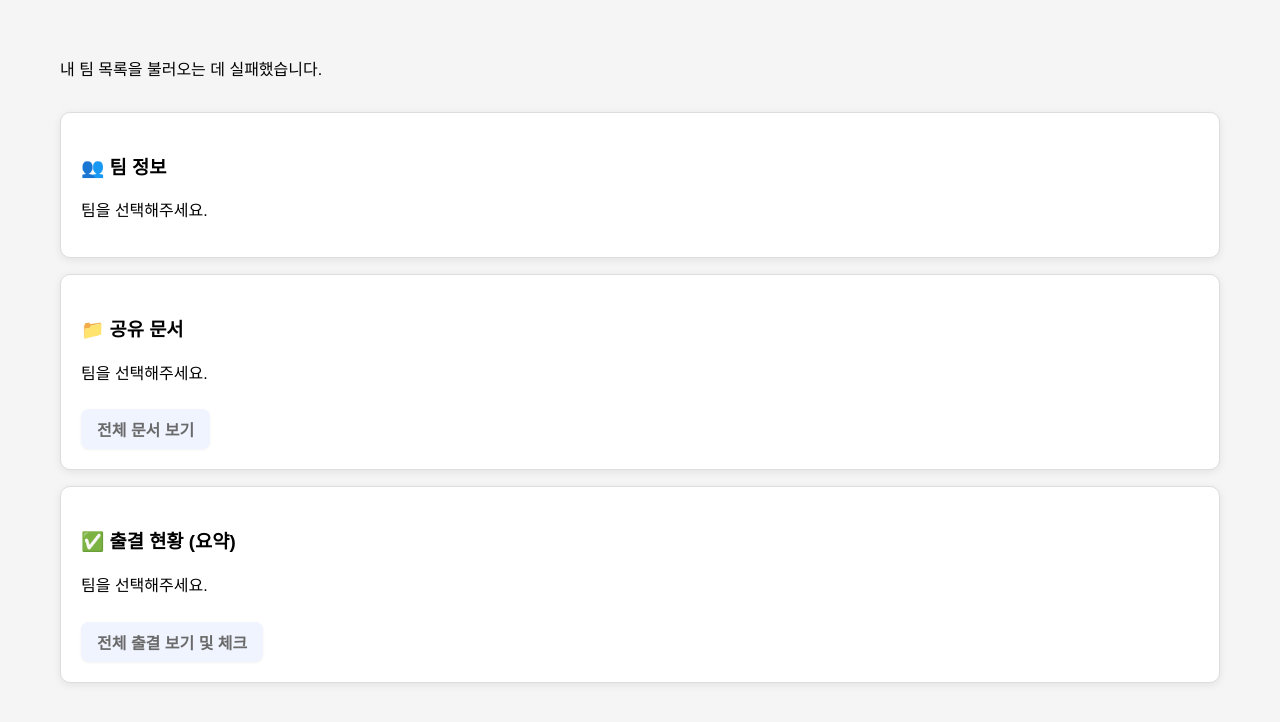
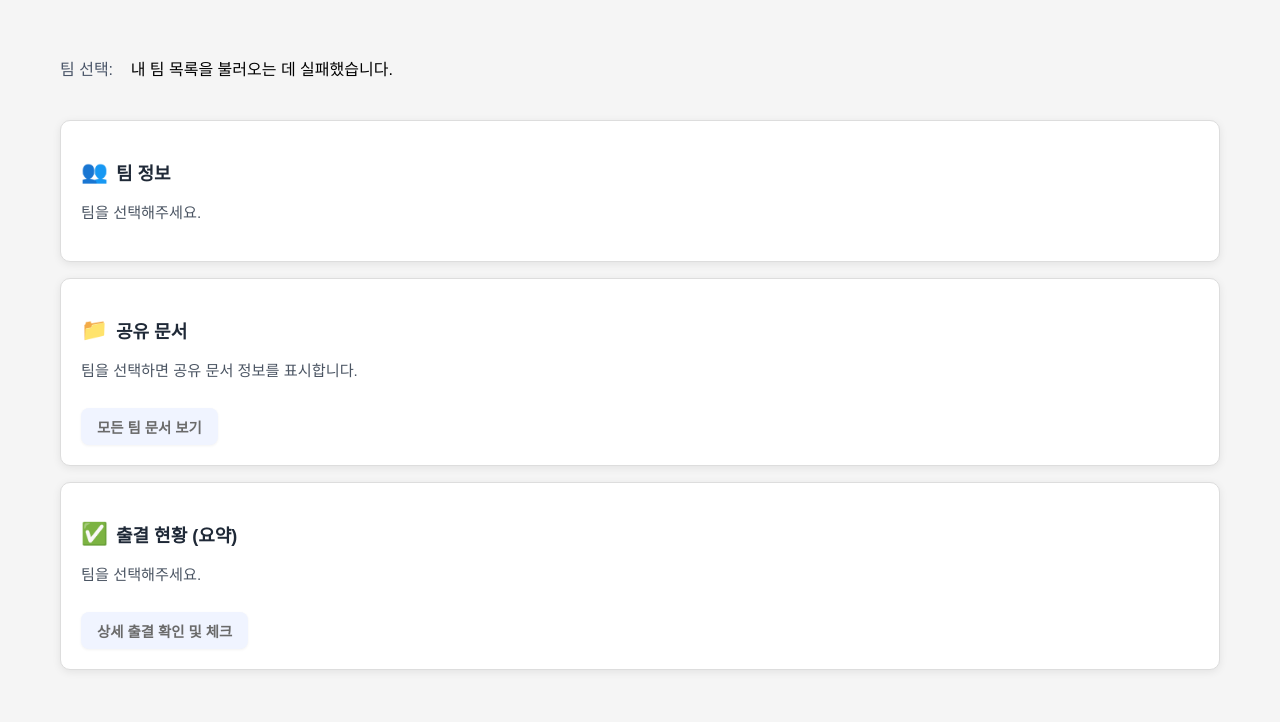
Before and after one commit to shagyeong/SP2025S, a Django app: template serverproject/mainpage/templates/mainpage/index.html in a window 1280 px wide. Shown: the part 54-776 px from the top of the page. Run offline with Django 3.2, Linux system fonts and the light colour scheme; the template is opened without the code that fills it, so the values that code supplies are empty; some web fonts are replaced.

Commit message:
학생 페이지 최종 수정

```diff
--- a/serverproject/mainpage/static/mainpage/css/student.css
+++ b/serverproject/mainpage/static/mainpage/css/student.css
@@ -41,38 +41,195 @@ h3::before {
     color: #fff;
 }
 
-.team-button-group { /* 이 스타일은 index.html과 attendance.html 모두 적용 가능 */
+/* 팀 선택 버튼 그룹 스타일 */
+.team-button-group {
   display: flex;
   flex-wrap: wrap;
-  gap: 0.5rem;
-  margin-bottom: 1rem;
-  align-items: center; /* label과 버튼 정렬을 위해 추가 */
+  gap: 0.6rem;
+  margin-bottom: 1.5rem;
+  align-items: center;
+}
+.team-button-group > label {
+  font-weight: 500;
+  color: #4A5568;
+  margin-right: 0.5rem;
 }
 
-/* 팀 버튼 공통 스타일 (button 태그와 a 태그 모두에 적용될 수 있도록) */
-.team-button, /* student.js가 생성하는 버튼용 */
-.team-btn {    /* attendance.html의 a 태그용 (클래스명 통일 권장) */
-  padding: 0.5rem 1rem;
-  border: 1px solid #ccc;
-  background-color: #f9f9f9;
-  border-radius: 0.5rem;
-  cursor: pointer;
-  transition: background-color 0.3s;
-  text-decoration: none; /* a 태그용 */
-  color: #333; /* 기본 글자색 지정 (a 태그 기본색 덮어쓰기) */
-  display: inline-block; /* a 태그를 버튼처럼 */
-  font-size: 0.9rem; /* ★★★ 폰트 크기를 명시적으로 지정 (예시) ★★★ */
-  /* 필요하다면 line-height, font-weight 등도 통일 */
+
+#team-buttons { /* student.js가 버튼을 채우는 div */
+  display: flex;
+  flex-wrap: wrap;
+  gap: 0.6rem; /* 개별 버튼 사이의 간격 */
 }
 
-.team-button:hover,
-.team-btn:hover {
-  background-color: #eef2ff;
+.team-button { /* student.js가 생성하는 button 요소에 적용될 클래스 */
+  padding: 0.6rem 1rem;
+  border: 1px solid #D1D5DB; /* Tailwind gray-300 */
+  background-color: #F9FAFB; /* Tailwind gray-50 */
+  border-radius: 0.375rem; /* 6px */
+  cursor: pointer;
+  transition: all 0.2s ease-in-out;
+  color: #374151; /* Tailwind gray-700 */
+  font-size: 0.9rem;
+  font-weight: 500;
+  box-shadow: 0 1px 2px 0 rgba(0, 0, 0, 0.05);
 }
 
-.team-button.active,
-.team-btn.active {
-  background-color: #3b82f6;
+.team-button:hover {
+  background-color: #F3F4F6; /* Tailwind gray-100 */
+  border-color: #9CA3AF; /* Tailwind gray-400 */
+}
+
+.team-button.active {
+  background-color: #3B82F6; /* Tailwind blue-500 */
   color: white;
-  border-color: #3b82f6;
+  border-color: #2563EB; /* Tailwind blue-600 */
+  box-shadow: 0 1px 3px 0 rgba(0, 0, 0, 0.1), 0 1px 2px -1px rgba(0, 0, 0, 0.1);
 }
+
+
+.box h3 { /* 각 박스 제목 스타일 */
+  font-size: 1.125rem; /* 18px */
+  color: #1F2937; /* Tailwind gray-800 */
+  margin-bottom: 1rem; /* 제목과 내용 사이 간격 */
+  display: flex; /* 아이콘과 텍스트 정렬을 위해 */
+  align-items: center;
+}
+
+.box h3 .icon { /* 제목 옆 아이콘 스타일 */
+  margin-right: 0.5rem;
+  font-size: 1.2em; /* 아이콘 크기를 폰트 크기에 비례하도록 */
+  line-height: 1;
+}
+
+.box p { /* 박스 내 일반 텍스트 */
+  color: #4B5563; /* Tailwind gray-600 */
+  font-size: 0.95rem;
+  line-height: 1.6;
+}
+
+#team-members p,
+#team-documents p,
+#team-attendance-summary p {
+  margin-top: 0; /* 초기 메시지 등의 상단 마진 제거 */
+}
+
+
+/* Notion 문서 열기 버튼 스타일 (student.js에서 생성하는 버튼용) */
+.btn-notion-link {
+  display: inline-block;
+  padding: 0.6rem 1.2rem;
+  border-radius: 0.375rem; /* 6px */
+  background-color: #374151; /* 어두운 회색 계열 (Notion 느낌) */
+  color: white !important; /* 글자색 흰색, !important로 a 태그 기본색 덮어쓰기 */
+  text-decoration: none !important; /* 밑줄 제거, !important로 a 태그 기본 밑줄 덮어쓰기 */
+  font-weight: 500;
+  font-size: 0.9rem;
+  transition: background-color 0.2s ease-in-out;
+  border: 1px solid transparent;
+  box-shadow: 0 1px 2px 0 rgba(0, 0, 0, 0.05);
+  margin-top: 0.5rem;
+}
+
+.btn-notion-link:hover {
+  background-color: #1F2937; /* 호버 시 더 어둡게 */
+  color: white !important; /* 호버 시에도 글자색 흰색 유지 */
+  text-decoration: none !important; /* 호버 시에도 밑줄 제거 유지 */
+}
+
+/* .btn-link 와의 일관성을 위한 추가 (선택 사항) */
+.btn-link {
+  font-size: 0.9rem; /* 다른 버튼들과 폰트 크기 맞춤 */
+}
+
+/* 테이블 스타일 (main.css에도 유사한 정의가 있을 수 있으므로 필요시 main.css 수정) */
+.attendance-table { /* index.html의 출결 요약 테이블용 */
+  width: 100%;
+  margin-top: 0.5rem;
+  border-collapse: collapse;
+  font-size: 0.9rem;
+}
+.attendance-table th,
+.attendance-table td {
+  border: 1px solid #E5E7EB; /* Tailwind gray-200 */
+  padding: 0.6rem 0.8rem;
+  text-align: left;
+}
+.attendance-table th {
+  background-color: #F9FAFB; /* Tailwind gray-50 */
+  font-weight: 500;
+  color: #374151; /* Tailwind gray-700 */
+}
+
+/* Notion 미리보기 카드 스타일 */
+.notion-preview-card {
+  padding: 1.5rem;
+  background: #ffffff;
+  border: 1px solid #E5E7EB;
+  border-radius: 0.5rem;
+  box-shadow: 0 1px 3px 0 rgba(0, 0, 0, 0.07), 0 1px 2px -1px rgba(0, 0, 0, 0.04);
+  margin-top: 1rem; /* 팀 선택 UI와의 간격 */
+}
+.notion-preview-card h3 {
+  margin-top: 0;
+  margin-bottom: 0.75rem;
+  font-size: 1.125rem;
+  color: #1F2937;
+  display: flex; /* 아이콘 정렬을 위해 */
+  align-items: center;
+}
+.notion-preview-card h3 .icon { /* 🔗 아이콘 스타일 */
+  margin-right: 0.5rem;
+  font-size: 1.1em; /* 아이콘 크기 */
+}
+.notion-preview-card p {
+  margin-bottom: 1.25rem;
+  color: #4B5563;
+  font-size: 0.95rem;
+  line-height: 1.6;
+}
+
+/* Notion 문서 열기 버튼 스타일 */
+.btn-notion-link {
+  display: inline-block;
+  padding: 0.7rem 1.3rem; /* 패딩 약간 증가 */
+  border-radius: 0.375rem; /* 6px */
+  background-color: #374151; /* 어두운 회색 계열, Notion과 유사하게 */
+  color: white !important; /* 글자색 흰색, 다른 a 태그 스타일 덮어쓰기 */
+  text-decoration: none !important; /* 밑줄 제거 */
+  font-weight: 500;
+  font-size: 0.95rem; /* 약간 크게 */
+  transition: background-color 0.2s ease-in-out;
+  border: none; /* 테두리 없음 */
+  box-shadow: 0 2px 4px rgba(0,0,0,0.1); /* 약간의 그림자 */
+}
+.btn-notion-link:hover {
+  background-color: #1F2937; /* 호버 시 더 어둡게 */
+  color: white !important;
+}
+
+/* 팀 선택 버튼 (a 태그 또는 button 태그 공용으로 사용할 수 있는 클래스) */
+.team-select-button {
+  padding: 0.6rem 1rem;
+  border: 1px solid #D1D5DB;
+  background-color: #F9FAFB;
+  border-radius: 0.375rem;
+  cursor: pointer;
+  transition: all 0.2s ease-in-out;
+  text-decoration: none;
+  color: #374151;
+  font-size: 0.9rem;
+  font-weight: 500;
+  box-shadow: 0 1px 2px 0 rgba(0, 0, 0, 0.05);
+  display: inline-block; /* a 태그를 버튼처럼 보이게 */
+}
+.team-select-button:hover {
+  background-color: #F3F4F6;
+  border-color: #9CA3AF;
+}
+.team-select-button.active {
+  background-color: #3B82F6;
+  color: white;
+  border-color: #2563EB;
+  box-shadow: 0 1px 3px 0 rgba(0, 0, 0, 0.1), 0 1px 2px -1px rgba(0, 0, 0, 0.1);
+}
--- a/serverproject/mainpage/static/mainpage/js/student.js
+++ b/serverproject/mainpage/static/mainpage/js/student.js
@@ -6,17 +6,14 @@ let currentTeamId = null;
 document.addEventListener("DOMContentLoaded", function () {
     console.log("🎓 Student JS Loaded");
 
-    // 로그인한 학생의 팀 목록 불러오기
-    fetch('/api/my_teams/') // API URL 변경
+    fetch('/api/my_teams/')
         .then(res => {
             if (!res.ok) {
-                // 401 Unauthorized 또는 403 Forbidden 등의 오류 처리 가능
                 if (res.status === 401 || res.status === 403) {
                     console.warn("팀 목록 접근 권한이 없습니다. 로그인이 필요할 수 있습니다.");
-                    // 로그인 페이지로 리디렉션하거나 사용자에게 알림
                     const teamContainer = document.getElementById("team-buttons");
                     if (teamContainer) teamContainer.innerHTML = "<p>팀 목록을 보려면 로그인이 필요합니다.</p>";
-                    return Promise.reject(new Error('Authentication required')); // 이후 .then 실행 방지
+                    return Promise.reject(new Error('Authentication required'));
                 }
                 throw new Error(`Network response was not ok: ${res.statusText}`);
             }
@@ -32,7 +29,6 @@ document.addEventListener("DOMContentLoaded", function () {
             }
         })
         .catch(error => {
-            // Authentication required 에러는 이미 위에서 처리했을 수 있으므로 중복 알림 방지
             if (error.message !== 'Authentication required') {
                 console.error('Error fetching my team list in student.js:', error);
                 const teamContainer = document.getElementById("team-buttons");
@@ -48,48 +44,57 @@ function renderTeamButtons(teams) {
         console.error("Element with ID 'team-buttons' not found.");
         return;
     }
-    teamContainer.innerHTML = "";
+    teamContainer.innerHTML = ""; // 초기 "로딩 중..." 메시지 제거
 
-    if (!teams || !Array.isArray(teams)) {
-        console.error("Invalid 'teams' data passed to renderTeamButtons:", teams);
-        teamContainer.innerHTML = "<p>팀 정보를 표시할 수 없습니다.</p>";
+    if (!teams || !Array.isArray(teams) || teams.length === 0) { // 팀이 없는 경우도 처리
+        console.info("참여 중인 팀이 없습니다.");
+        teamContainer.innerHTML = "<p>참여 중인 팀이 없습니다.</p>";
+        // 팀이 없으면 기본 정보 초기화
+        if (typeof renderTeamInfo === 'function') renderTeamInfo(null);
+        if (typeof renderTeamDocuments === 'function') renderTeamDocuments(null);
         return;
     }
 
     teams.forEach(team => {
-        // TeamListView 응답에는 team_id와 team_name이 있으므로 유효성 검사 기준에 맞음
         if (!team || typeof team.team_id === 'undefined' || typeof team.team_name === 'undefined') {
             console.warn("Skipping invalid team data:", team);
             return;
         }
         const btn = document.createElement("button");
         btn.textContent = team.team_name;
-        btn.classList.add("team-button");
+        btn.classList.add("team-button"); // student.css에 정의된 스타일 적용
         btn.onclick = () => {
             currentTeamId = team.team_id;
             document.querySelectorAll('.team-button').forEach(b => b.classList.remove('active'));
             btn.classList.add('active');
 
-            // 이 함수들이 student.js 또는 다른 로드된 js에 정의되어 있는지 확인
             if (typeof loadTeamInfo === 'function') loadTeamInfo(team.team_id);
-            // if (typeof fetchChatMessages === 'function') fetchChatMessages();
+            if (typeof fetchAndRenderAttendanceSummary === 'function') {
+                fetchAndRenderAttendanceSummary(team.team_id);
+            }
         };
         teamContainer.appendChild(btn);
     });
 
     if (teams.length > 0 && teamContainer.querySelector(".team-button")) {
+        // 첫 번째 팀을 자동으로 클릭 (이때 fetchAndRenderAttendanceSummary도 호출됨)
         teamContainer.querySelector(".team-button").click();
     } else if (teams.length === 0) {
         teamContainer.innerHTML = "<p>참여 중인 팀이 없습니다.</p>";
+        if (typeof renderTeamInfo === 'function') renderTeamInfo(null);
+        if (typeof renderTeamDocuments === 'function') renderTeamDocuments(null);
+        if (typeof fetchAndRenderAttendanceSummary === 'function') fetchAndRenderAttendanceSummary(null); // 팀 없을 때 초기화
     }
 }
 
 function loadTeamInfo(teamId) {
-    // TeamDetailView API 경로를 사용합니다.
+    // 로딩 중 표시 (선택 사항)
+    const teamDocumentsDiv = document.getElementById("team-documents");
+    if (teamDocumentsDiv) teamDocumentsDiv.innerHTML = "<p>문서 정보 로딩 중...</p>";
+
     fetch(`/api/teams/${teamId}`) // TeamSerializer를 사용하는 API
         .then(res => {
             if (!res.ok) {
-                // 404 (Not Found) 등의 오류를 좀 더 구체적으로 처리할 수 있습니다.
                 if (res.status === 404) {
                     throw new Error(`Team with ID ${teamId} not found.`);
                 }
@@ -97,33 +102,80 @@ function loadTeamInfo(teamId) {
             }
             return res.json();
         })
-        .then(teamData => { // API는 단일 팀 객체를 반환합니다.
+        .then(teamData => {
             if (typeof renderTeamInfo === 'function') {
-                renderTeamInfo(teamData); // 팀 정보를 렌더링하는 함수에 전체 팀 데이터 전달
+                renderTeamInfo(teamData);
             }
-
-            // TeamSerializer는 문서(documents)나 출결(attendance) 정보를 포함하지 않습니다.
-            // 따라서 이 정보들은 별도의 API 호출을 통해 가져와야 합니다.
-            // 만약 해당 기능이 필요하다면, 관련 API와 fetch 함수를 만들어야 합니다.
-            // 예시:
-            // if (typeof fetchTeamDocumentsForStudentPage === 'function') fetchTeamDocumentsForStudentPage(teamId);
-            // if (typeof fetchTeamAttendanceForStudentPage === 'function') fetchTeamAttendanceForStudentPage(teamId);
-
-            // 아래는 주석 처리 (TeamSerializer에 해당 정보가 없으므로)
-            // renderTeamDocuments(teamData.documents || []); // TeamSerializer에 documents 필드 없음
-            // renderAttendance(teamData.attendance || []);   // TeamSerializer에 attendance 필드 없음
+            if (typeof renderTeamDocuments === 'function') {
+                renderTeamDocuments(teamData.notion_url, teamData.team_name); // 팀 이름도 전달 (버튼 텍스트용)
+            }
         })
         .catch(error => {
             console.error(`Error loading team info for ${teamId}:`, error);
-            // 사용자에게 오류 메시지를 표시할 수 있습니다.
             const teamNameElement = document.getElementById("team-name");
             if (teamNameElement) teamNameElement.textContent = "팀 정보를 불러올 수 없습니다.";
             const teamMembersElement = document.getElementById("team-members");
-            if (teamMembersElement) teamMembersElement.innerHTML = "";
+            if (teamMembersElement) teamMembersElement.innerHTML = "<p>팀 정보를 불러오는 중 오류가 발생했습니다.</p>";
+            if (teamDocumentsDiv) teamDocumentsDiv.innerHTML = "<p>문서 정보를 불러오는 중 오류가 발생했습니다.</p>";
         });
 }
+async function fetchAndRenderAttendanceSummary(teamId) {
+    const summaryContainer = document.getElementById("team-attendance-summary");
+    if (!summaryContainer) {
+        console.warn("Element with ID 'team-attendance-summary' not found.");
+        return;
+    }
 
-function renderTeamInfo(team) { // team은 수정된 TeamSerializer로부터 온 객체
+    if (!teamId) {
+        summaryContainer.innerHTML = "<p>팀을 선택해주세요.</p>";
+        return;
+    }
+
+    summaryContainer.innerHTML = "<p>출결 요약 정보 로딩 중...</p>";
+
+    try {
+        const response = await fetch(`/api/attendance/att/summary/${teamId}/`); // 실제 API 경로 확인
+        if (!response.ok) {
+            const errorData = await response.json().catch(() => ({}));
+            if (response.status === 404) {
+                summaryContainer.innerHTML = `<p>${errorData.error || '출결 요약 정보를 찾을 수 없습니다.'}</p>`;
+            } else if (response.status === 403) {
+                 summaryContainer.innerHTML = `<p>${errorData.detail || '이 팀의 출결 요약 정보에 접근할 권한이 없습니다.'}</p>`;
+            }
+            else {
+                throw new Error(`서버 응답 오류: ${response.status} ${errorData.error || ''}`);
+            }
+            return;
+        }
+        const summaryData = await response.json();
+
+        if (summaryData && summaryData.message && summaryData.message.includes("멤버가 아닙니다")) {
+             // 팀 멤버가 아닌 경우 서버에서 보낸 메시지 표시
+             summaryContainer.innerHTML = `<p>${summaryData.message}</p>`;
+        } else if (summaryData && summaryData.message && summaryData.message.includes("기록이 아직 없습니다")) {
+             // 팀 출결 기록이 없는 경우
+             summaryContainer.innerHTML = `<p>${summaryData.message}</p>`;
+        }
+        else if (summaryData && typeof summaryData.present_count !== 'undefined' && summaryData.user_student_name) {
+            summaryContainer.innerHTML = `
+                <p style="font-weight: 500; margin-bottom: 0.5rem;">${summaryData.user_student_name}님의 출결 현황 (${summaryData.team_name || teamId} 팀)</p>
+                <ul style="list-style-type: none; padding-left: 0; margin-top: 0.5rem;">
+                    <li style="margin-bottom: 0.25rem;">총 출석: <strong style="color: #10B981;">${summaryData.present_count}회</strong></li>
+                    <li style="margin-bottom: 0.25rem;">총 결석: <strong style="color: #EF4444;">${summaryData.absent_count}회</strong></li>
+                </ul>
+                <p style="font-size: 0.8rem; color: #6B7280; margin-top: 0.5rem;">(총 ${summaryData.total_sessions_for_member || 'N/A'}회차 기록 기준)</p>
+            `;
+        } else {
+            summaryContainer.innerHTML = "<p>출결 요약 정보가 없거나 형식이 올바르지 않습니다.</p>";
+        }
+
+    } catch (error) {
+        console.error(`Error fetching attendance summary for team ${teamId}:`, error);
+        summaryContainer.innerHTML = "<p>출결 요약 정보를 불러오는 중 오류가 발생했습니다.</p>";
+    }
+}
+
+function renderTeamInfo(team) {
     const teamNameElement = document.getElementById("team-name");
     const teamMembersElement = document.getElementById("team-members");
 
@@ -132,9 +184,9 @@ function renderTeamInfo(team) { // team은 수정된 TeamSerializer로부터 온
         return;
     }
 
-    if (!team || typeof team.team_name === 'undefined') {
-        teamNameElement.textContent = "팀 정보 없음";
-        teamMembersElement.innerHTML = "";
+    if (!team || typeof team.team_name === 'undefined') { // 팀 정보가 null이거나 없을 경우
+        teamNameElement.textContent = "👥 팀 정보"; // 기본 제목
+        teamMembersElement.innerHTML = "<p>팀을 선택해주세요.</p>";
         return;
     }
 
@@ -148,7 +200,6 @@ function renderTeamInfo(team) { // team은 수정된 TeamSerializer로부터 온
     }
 
     const mates = [];
-    // TeamSerializer가 mateX_name을 포함한다고 가정
     if (team.mate1_name) mates.push(`${team.mate1_name} (${team.mate1_id || 'ID 없음'})`);
     else if (team.mate1_id) mates.push(`팀원1 ID: ${team.mate1_id}`);
 
@@ -166,55 +217,49 @@ function renderTeamInfo(team) { // team은 수정된 TeamSerializer로부터 온
     } else {
         membersHtml += `<p>팀원이 아직 없습니다.</p>`;
     }
-
     teamMembersElement.innerHTML = membersHtml;
 }
 
-// renderTeamDocuments 함수는 TeamSerializer에 문서 정보가 없으므로,
-// 이 함수를 호출하는 부분(loadTeamInfo)에서 주석 처리하거나,
-// 문서 정보를 가져오는 별도의 API를 호출하도록 수정해야 합니다.
-// 아래 함수는 그대로 두지만, 실제 데이터 소스를 고려해야 합니다.
-function renderTeamDocuments(documents) {
-    const list = document.getElementById("team-documents");
-    if (!list) return;
-    list.innerHTML = "";
+function renderTeamDocuments(notionUrl, teamName = "팀") {
+    const documentsDiv = document.getElementById("team-documents");
+    if (!documentsDiv) {
+        console.error("Element with ID 'team-documents' not found.");
+        return;
+    }
+    documentsDiv.innerHTML = ""; // 기존 내용 비우기
 
-    if (!documents || documents.length === 0) {
-        list.innerHTML = "<p>📂 공유 문서가 없습니다.</p>";
+    if (notionUrl) {
+        const p = document.createElement("p");
+        p.textContent = "팀의 공유 문서를 확인하고 협업하세요."; // 버튼 위에 설명 추가
+        p.style.marginBottom = "0.75rem"; // 버튼과의 간격
+        documentsDiv.appendChild(p);
+
+        const notionLink = document.createElement("a");
+        notionLink.href = notionUrl;
+        notionLink.target = "_blank";
+        notionLink.classList.add("btn-notion-link");
+        notionLink.textContent = `${teamName} Notion 문서 열기`;
+        documentsDiv.appendChild(notionLink);
+
+    } else if (notionUrl === null || notionUrl === '') {
+        documentsDiv.innerHTML = "<p>📂 이 팀의 공유 문서(Notion 링크)가 아직 설정되지 않았습니다.</p>";
+    } else {
+        documentsDiv.innerHTML = "<p>팀을 선택하면 공유 문서 정보를 표시합니다.</p>";
+    }
+}
+
+function renderAttendance(attendanceSummary) {
+    const container = document.getElementById("team-attendance-summary"); // HTML의 ID와 일치시킴
+    if (!container) {
+        // console.error("Element with ID 'team-attendance-summary' not found."); // 이 페이지에 해당 요소가 없다면 오류 발생 가능
+        return;
+    }
+    container.innerHTML = ""; // 초기화
+
+    if (!attendanceSummary) { // 팀 선택 전 또는 데이터 로딩 실패 시
+        container.innerHTML = "<p>팀을 선택하면 출결 요약 정보를 표시합니다.</p>";
         return;
     }
 
-    documents.forEach(doc => {
-        const card = document.createElement("div");
-        card.classList.add("notion-card"); // CSS 클래스 확인 필요
-        card.innerHTML = `
-            <div class="notion-title">${doc.title || '제목 없음'}</div>
-            <div class="notion-meta">상태: ${doc.status || '상태 모름'}</div>
-        `;
-        list.appendChild(card);
-    });
+    container.innerHTML = "<p>📅 (출결 요약 정보 표시 영역 - API 구현 필요)</p>"; // 임시 메시지
 }
-
-// renderAttendance 함수도 TeamSerializer에 출결 정보가 없으므로,
-// 이 함수를 호출하는 부분(loadTeamInfo)에서 주석 처리하거나,
-// 출결 정보를 가져오는 별도의 API를 호출하도록 수정해야 합니다.
-// 아래 함수는 그대로 두지만, 실제 데이터 소스를 고려해야 합니다.
-function renderAttendance(attendance) {
-    const container = document.getElementById("team-attendance");
-    if (!container) return;
-
-    if (!attendance || attendance.length === 0) {
-        container.innerHTML = "<p>📅 출결 기록이 없습니다.</p>";
-        return;
-    }
-
-    let html = "<table class='attendance-table'><thead><tr><th>회차</th><th>이름</th><th>출결</th></tr></thead><tbody>";
-    attendance.forEach(row => {
-        const statusIcon = row.status === '출석' // '출석'이라는 값이 정확한지 확인 필요
-            ? '<span class="dot green"></span> 출석'
-            : '<span class="dot red"></span> 결석'; // '결석' 외 다른 상태(지각 등)도 고려
-        html += `<tr><td>${row.round || '-'}</td><td>${row.name || '-'}</td><td>${statusIcon}</td></tr>`;
-    });
-    html += "</tbody></table>";
-    container.innerHTML = html;
-}
--- a/serverproject/mainpage/templates/mainpage/index.html
+++ b/serverproject/mainpage/templates/mainpage/index.html
@@ -5,41 +5,40 @@
 
 {% block content %}
 <div class="container">
-  {# 팀 선택 버튼들이 여기에 동적으로 추가될 것입니다. #}
-  <div id="team-buttons-container" style="margin-bottom: 1rem;">
-      <div id="team-buttons" class="team-button-group">
-          {# student.js가 여기에 버튼들을 렌더링합니다. #}
-          {# 로딩 중이거나 팀이 없을 경우를 대비한 메시지를 초기에 넣어둘 수 있습니다. #}
-          <p>팀 목록을 불러오는 중...</p>
+  {# 팀 선택 UI #}
+  <div id="team-buttons-container" class="team-button-group"> {# margin-bottom은 CSS에서 관리 가능 #}
+      <label>팀 선택:</label> {# student.css에서 스타일 적용 #}
+      <div id="team-buttons">
+          <p style="margin: 0; color: #6B7280;">팀 목록을 불러오는 중...</p>
       </div>
   </div>
 
   <div class="box" id="team-info">
-    <h3 id="team-name">👥 팀 정보</h3>
+    <h3 id="team-name"><span class="icon">👥</span> 팀 정보</h3>
     <div id="team-members">
-        <p>팀을 선택해주세요.</p> {# 초기 메시지 #}
+        <p>팀을 선택해주세요.</p>
     </div>
   </div>
 
   <div class="box">
     <h3><span class="icon">📁</span> 공유 문서</h3>
-    <div id="team-documents" class="notion-style-list"> {# ul 대신 div로 변경하고 내부에서 동적 생성 #}
-        <p>팀을 선택해주세요.</p> {# 초기 메시지 #}
+    <div id="team-documents" class="notion-style-list">
+        <p>팀을 선택하면 공유 문서 정보를 표시합니다.</p>
     </div>
-    <a href="{% url 'mainpage:documents' %}" class="btn-link">전체 문서 보기</a>
+    <a href="{% url 'mainpage:documents' %}" class="btn-link">모든 팀 문서 보기</a>
   </div>
 
   <div class="box">
-    <h3><span class="icon">✅</span> 출결 현황 (요약)</h3> {# 출결 현황 섹션은 요약 정보만 보여주거나, 선택된 팀에 따라 동적으로 로드 #}
+    <h3><span class="icon">✅</span> 출결 현황 (요약)</h3>
     <div id="team-attendance-summary">
-        <p>팀을 선택해주세요.</p> {# 초기 메시지 #}
+        <p>팀을 선택해주세요.</p>
     </div>
-    <a href="{% url 'attendance:attendance' %}" class="btn-link">전체 출결 보기 및 체크</a>
+    <a href="{% url 'attendance:attendance' %}" class="btn-link">상세 출결 확인 및 체크</a>
   </div>
 </div>
 {% endblock %}
 
 {% block extra_js %}
     {{ block.super }}
-    <script src="{% static 'mainpage/js/student.js' %}"></script>
+    <script src="{% static 'mainpage/js/student.js' %}" defer></script>
 {% endblock %}
```
Also changed, not shown: serverproject/mainpage/static/mainpage/js/notion.js (+56 -56 lines), serverproject/mainpage/templates/mainpage/documents.html (+29 -15 lines).
